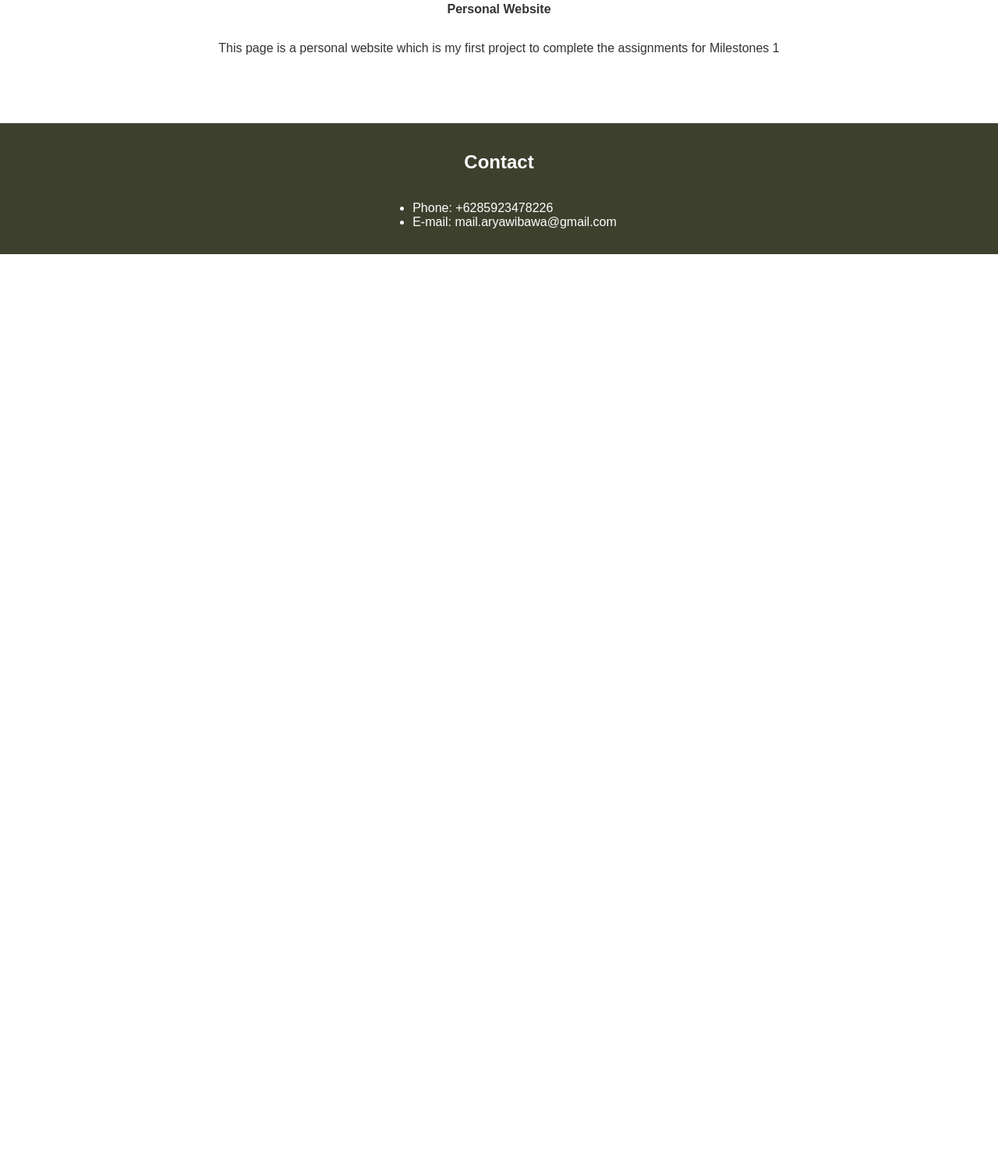
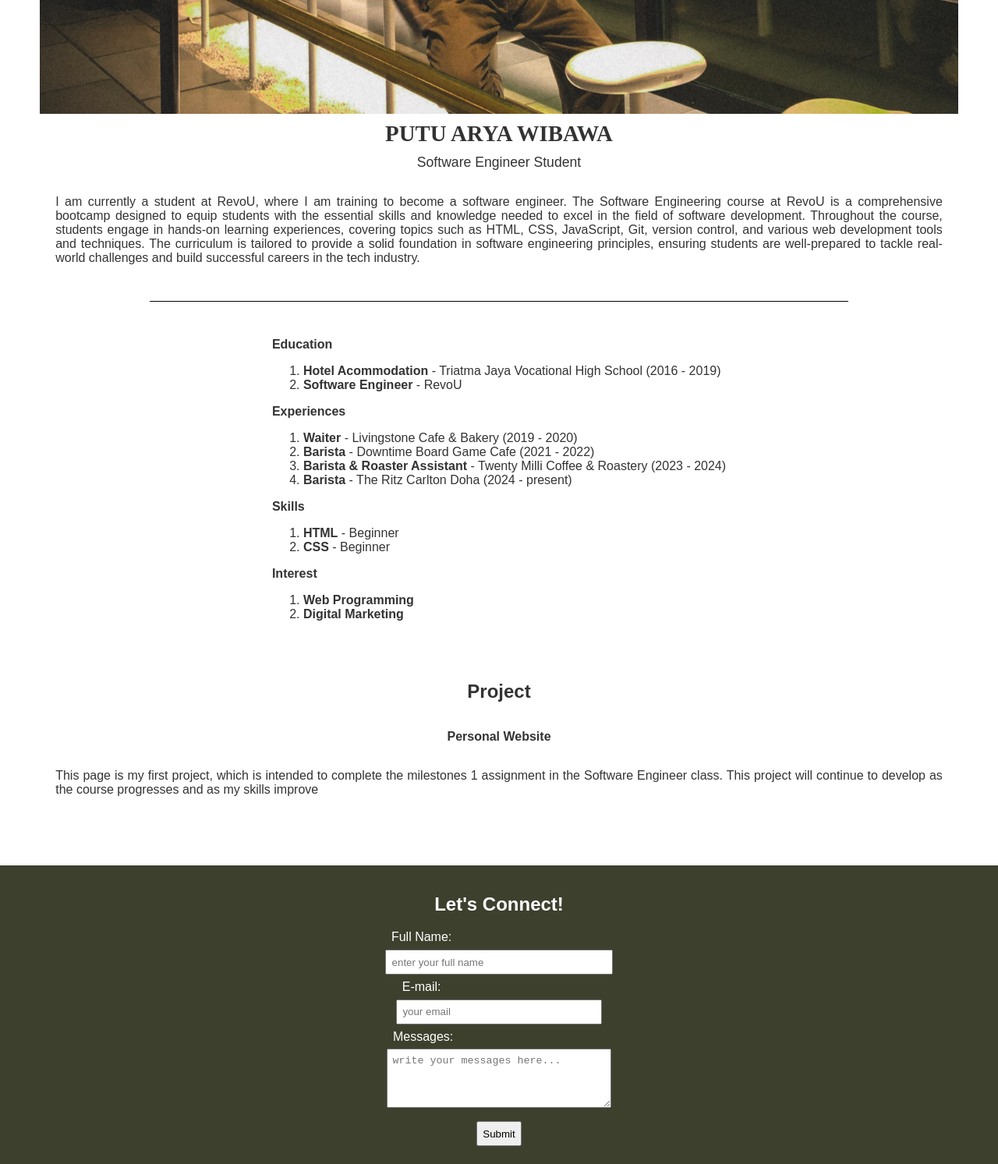
Before and after one commit to Putuarya28/milestones1-module1, a plain HTML site: page index.html in a window 1280 px wide. Shown: the part 606-2099 px from the top of the page at 78% size. Before the commit the page ends 932 px from the top, so only its background shows below. Drawn offline with Linux system fonts and the light colour scheme; files that its build step writes are made by us from their sources.

Commit message:
adding new html file

```diff
--- a/index.html
+++ b/index.html
@@ -5,42 +5,106 @@
     <meta name="viewport" content="width=device-width, initial-scale=1.0">
     <title>Personal Website</title>
     <link rel="stylesheet" href="CSS/Base/global.css">
-    <link rel="stylesheet" href="CSS/Base/layout.css">
-    <link rel="stylesheet" href="CSS/Base/forms.css">
+    <link rel="stylesheet" href="CSS/Layout/layout.css">
+    <link rel="stylesheet" href="CSS/Components/forms.css">
+    <link rel="stylesheet" href="CSS/Font/font.css">
+    <link rel="preconnect" href="https://fonts.googleapis.com">
+<link rel="preconnect" href="https://fonts.gstatic.com" crossorigin>
+<link href="https://fonts.googleapis.com/css2?family=Raleway:ital,wght@0,100..900;1,100..900&display=swap" rel="stylesheet">
+
 </head>
 <body>
     <header>
         <nav>
             <ul>
                 <li><a href="#home">Home</a></li>
-                <li><a href="#about me">About</a></li>
-                <li><a href="#project">Portfolio</a></li>
+                <li><a href="#aboutme">About Me</a></li>
+                <li><a href="#project">Project</a></li>
                 <li><a href="#contact">Contact</a></li>
             </ul>
         </nav>
     </header>
 
     <main>
+
+        <div class="container">
+            <img class="mypicture" src="asset/IMG_4103.JPG" alt="Putu Arya Wibawa">
+        </div>
+
         <section id="home">
-            <h2>Putu Arya Wibawa</h2>
-            <h4>Software Engineer Student</h4>
+            <h1>Putu Arya Wibawa</h1>
+            <h2 class="profession"><span>Software Engineer Student</span></h2>
+            <p>I am currently a student at RevoU, where I am training to become a software engineer. The Software Engineering course at RevoU is a comprehensive bootcamp designed to equip students with the essential skills and knowledge needed to excel in the field of software development. Throughout the course, students engage in hands-on learning experiences, covering topics such as HTML, CSS, JavaScript, Git, version control, and various web development tools and techniques. The curriculum is tailored to provide a solid foundation in software engineering principles, ensuring students are well-prepared to tackle real-world challenges and build successful careers in the tech industry.</p>
         </section>
 
-        <section id="about me">
-            <h2>About Me</h2>
-            <p>My name is Arya. I am currently a student at RevoU, where I am training to become a software engineer. <br><br>The Software Engineering course at RevoU is a comprehensive bootcamp designed to equip students with the essential skills and knowledge needed to excel in the field of software development. Throughout the course, students engage in hands-on learning experiences, covering topics such as HTML, CSS, JavaScript, Git, version control, and various web development tools and techniques. The curriculum is tailored to provide a solid foundation in software engineering principles, ensuring students are well-prepared to tackle real-world challenges and build successful careers in the tech industry.</p>
+        <hr class="divider">
+
+        <section id="aboutme">
+            <!-- <h2>About Me</h2> -->
+            <div class="flexabout">
+                <div class="education">
+                    <h3>Education</h3>
+                    <ol>
+                        <li>
+                            <strong>Hotel Acommodation</strong> - Triatma Jaya Vocational High School (2016 - 2019)</h4>
+                        </li>
+                        <li><strong>Software Engineer</strong> - RevoU</li>
+                    </ol>
+                </div>
+                <div class="experiences">
+                    <h3>Experiences</h3>
+                    <ol>
+                        <li><strong>Waiter</strong> - Livingstone Cafe & Bakery (2019 - 2020)</li>
+                        <li><strong>Barista</strong> - Downtime Board Game Cafe (2021 - 2022)</li>
+                        <li><strong>Barista & Roaster Assistant</strong> - Twenty Milli Coffee & Roastery (2023 - 2024)</li>
+                        <li><strong>Barista</strong> - The Ritz Carlton Doha (2024 - present)</li>
+                    </ol>
+                </div>
+
+                <div class="skills">
+                    <h3>Skills</h3>
+                    <ol>
+                        <li><strong>HTML</strong> - Beginner</li>
+                        <li><strong>CSS</strong> - Beginner</li>
+                    </ol>
+                </div>
+
+                <div class="interest">
+                    <h3>Interest</h3>
+                    <ol>
+                        <li><strong>Web Programming</strong></li>
+                        <li><strong>Digital Marketing</strong></li>
+                    </ol>
+                </div>
+            </div>
         </section>
 
         <section id="project">
             <h2>Project</h2>
-            <h3>Personal Website</h3>
-            <p>This page is a personal website which is my first project to complete the assignments for Milestones 1</p>
+            <h3><span class="project-name">Personal Website</span></h3>
+            <p>This page is my first project, which is intended to complete the milestones 1 assignment in the Software Engineer class. This project will continue to develop as the course progresses and as my skills improve</p>
+        </section>
     </main>
 
-    <footer>
-        <h2>Contact</h2>
-        <ul>
-            <li>Phone:  +6285923478226</li>
-            <li>E-mail:  mail.aryawibawa@gmail.com</li>
-        </ul>
+    <footer id="contact">
+        <h2>Let's Connect!</h2>
+        <form action="/submit" method="POST">
+            <div>
+                <label for="full-name">Full Name:</label>
+                <input type="text" id="full-name" name="full-name" placeholder="enter your full name" required>
+            </div>
+            <div>
+                <label for="email">E-mail:</label>
+                <input type="text" id="email" name="email" placeholder="your email" required>
+            </div>
+            <div>
+                <label for="message">Messages:</label>
+                <textarea id="message" name="message" rows="4" placeholder="write your messages here..." required></textarea>
+            </div>
+            <div class="button">
+                <button type="submit">Submit</button>
+            </div>
+        </form>
     </footer>
+
+</body>
```
